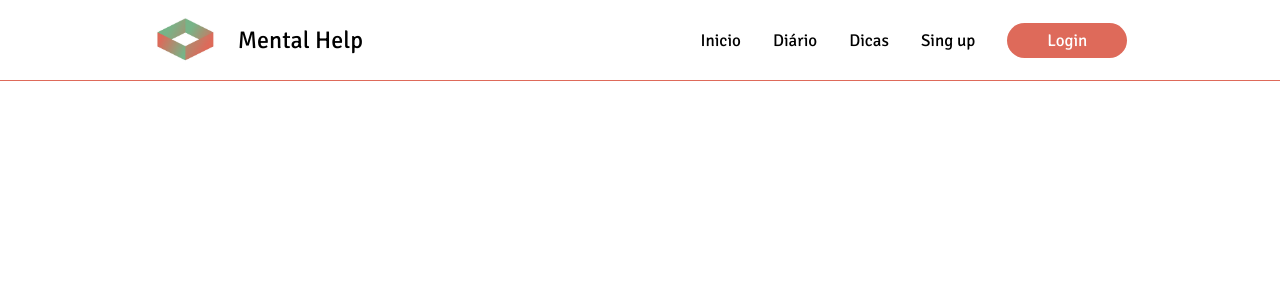
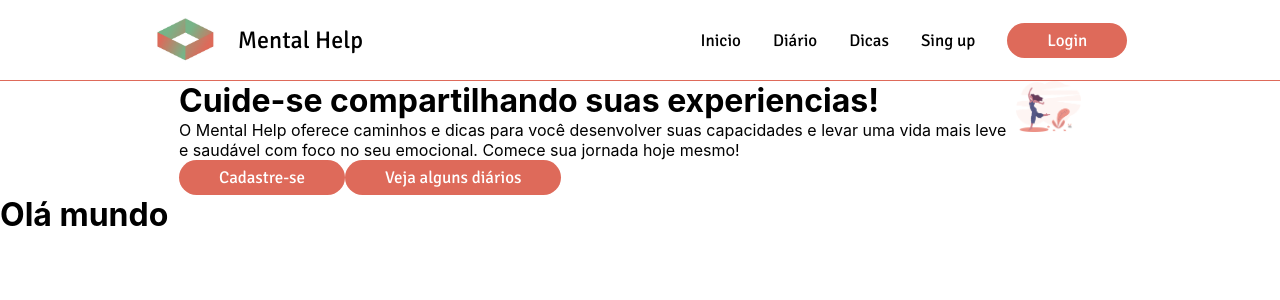
Before and after one commit to anacrln/MentalHelp, a React (Create React App) app: page / in a window 1280 px wide. Shown: the top 300 px of the page. Built offline with nearby package versions, Linux system fonts and the light colour scheme.

Commit message:
Adicionando novos arquivos

```diff
--- a/src/App.js
+++ b/src/App.js
@@ -1,11 +1,7 @@
-import './App.css';
-
 function App() {
   return (
-    <div className="App">
-      <header className="App-header">
+    <div>
         <h1>Olá mundo</h1>
-      </header>
     </div>
   );
 }
--- a/src/Header.js
+++ b/src/components/Header.js
@@ -1,6 +1,6 @@
 import React from 'react'
-import './Header.css'
-import logoMentalHelp from './img/logo-mentalHelp1.png'
+import '../css/Header.css'
+import logoMentalHelp from '../img/logo-mentalHelp1.png'
 
 function Header() {
   return(
--- /dev/null
+++ b/src/components/PaginaInicial1.js
@@ -0,0 +1,23 @@
+import React from 'react';
+import '../css/PaginaInicial1.css';
+import imagemPaginaInicial1 from '../img/imagemPaginaInicial1.png';
+
+function PaginaInicial1(){
+  return (
+    <>
+     <div className="flex-container">
+       <div>
+         <h1>Cuide-se compartilhando suas experiencias!</h1>
+         <p>O Mental Help oferece caminhos e dicas para você desenvolver suas capacidades e levar uma vida mais leve e saudável com foco no seu emocional. Comece sua jornada hoje mesmo!</p>
+        <button>Cadastre-se</button>
+        <button>Veja alguns diários</button>
+       </div>
+       <div>
+        <img src={imagemPaginaInicial1} alt="" />
+       </div>
+     </div>
+    </>
+  )
+}
+
+export default PaginaInicial1;
--- /dev/null
+++ b/src/css/PaginaInicial1.css
@@ -0,0 +1,6 @@
+.flex-container{
+  display: flex;
+  max-width: 922px;
+  width: 100%;
+  margin: auto;
+}
--- a/src/index.css
+++ b/src/index.css
@@ -1,3 +1,8 @@
+*{
+  margin: 0;
+  padding: 0;
+}
+
 body {
   margin: 0;
   font-family: -apple-system, BlinkMacSystemFont, 'Segoe UI', 'Roboto', 'Oxygen',
--- a/src/index.js
+++ b/src/index.js
@@ -2,12 +2,14 @@ import React from 'react';
 import ReactDOM from 'react-dom';
 import './index.css';
 import App from './App';
-import Header from './Header';
+import Header from './components/Header';
+import PaginaInicial1 from './components/PaginaInicial1';
 
 ReactDOM.render(
   <React.StrictMode>
     <Header />
-    {/* <App /> */}
+    <PaginaInicial1 />
+    <App />
   </React.StrictMode>,
   document.getElementById('root')
 );
```
Also changed, not shown: src/css/Header.css (renamed from src/Header.css), src/img/imagemPaginaInicial1.png (added).
